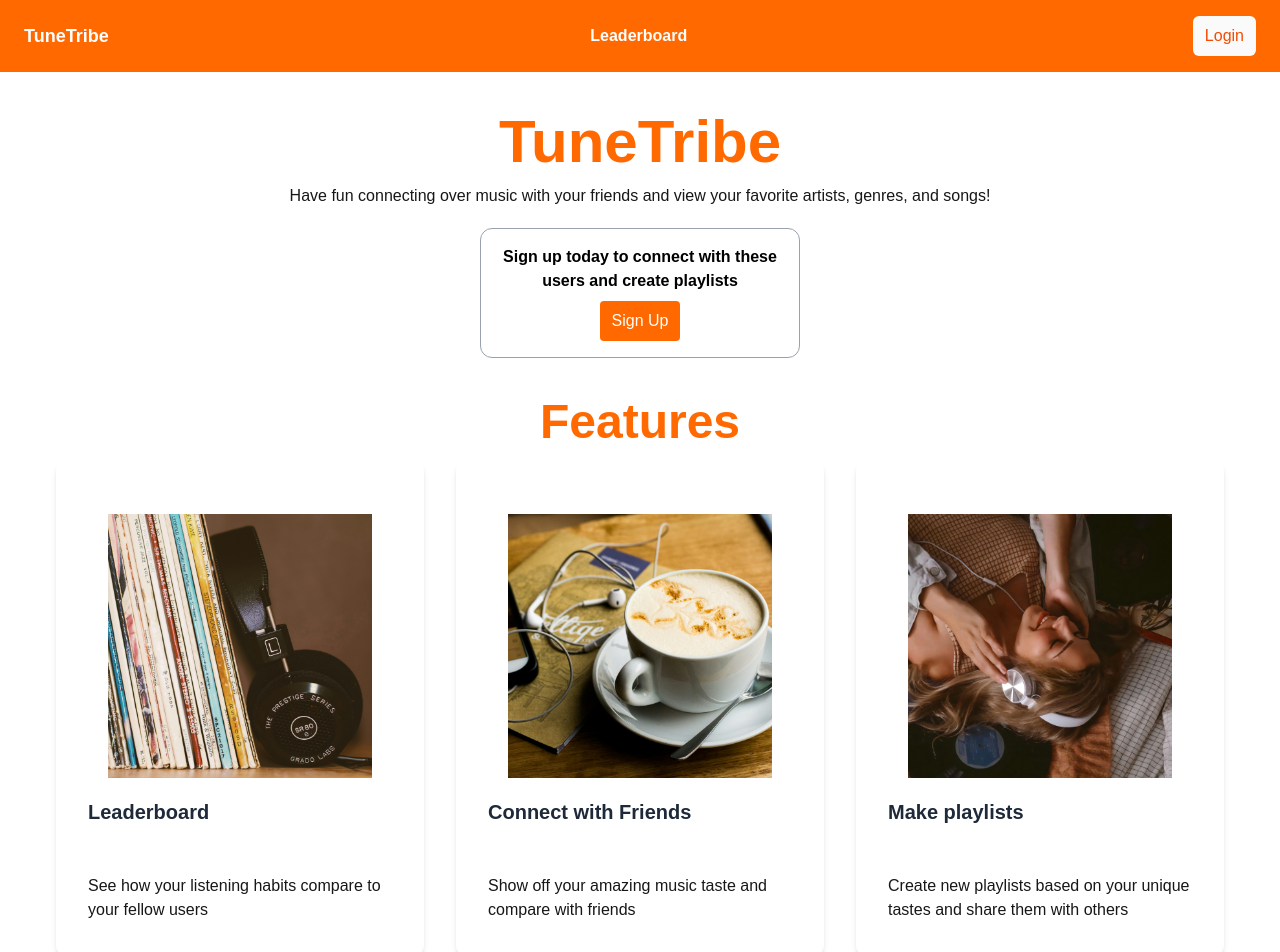
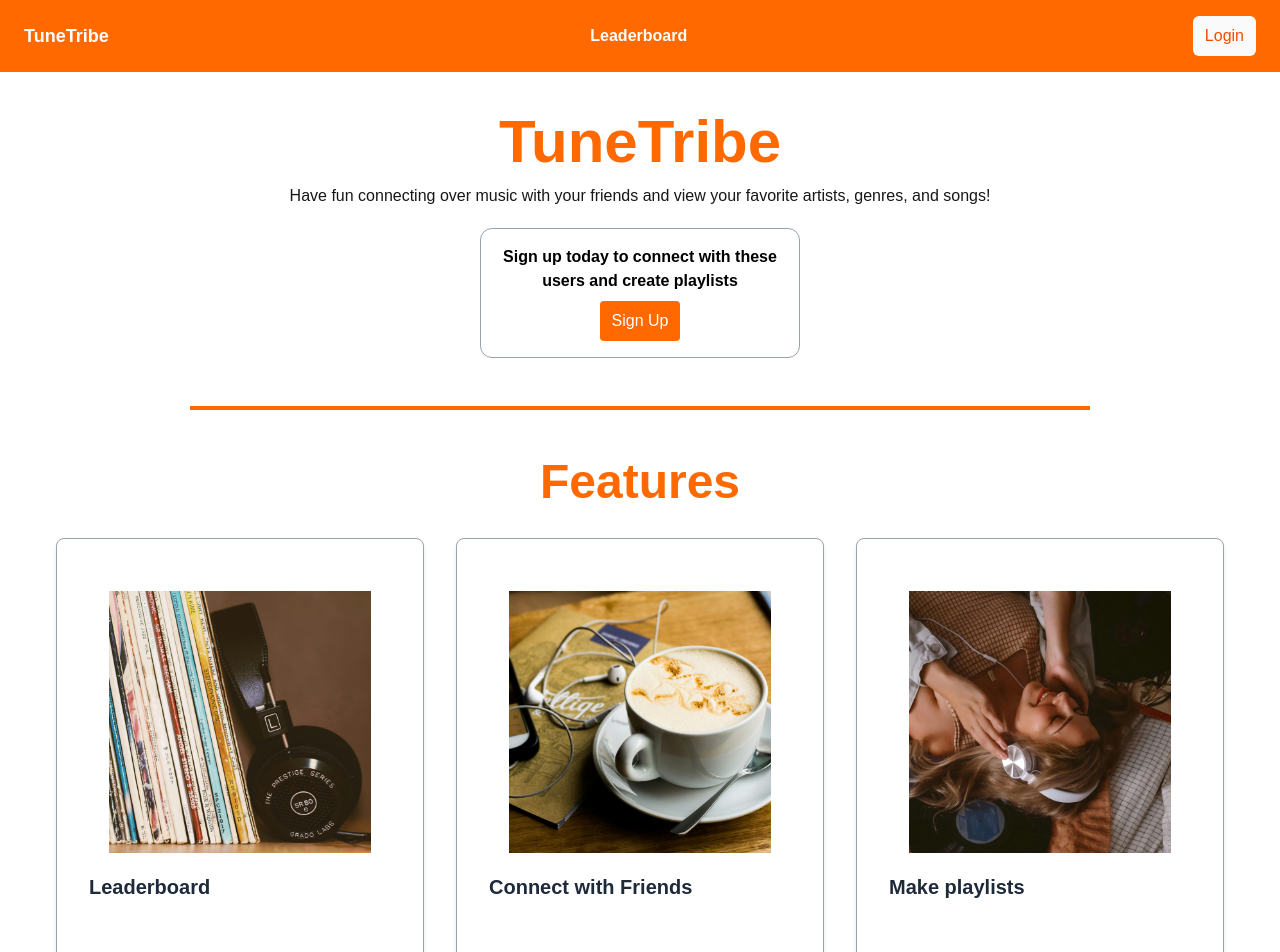
Before and after one commit to kevinhoang219/music-app, a Next.js app in the folder web-app/: page / in a window 1280 px wide. Shown: the top 952 px of the page. Built offline with nearby package versions, Linux system fonts and the light colour scheme; no server answers.

Commit message:
added divider in welcome page

```diff
--- a/web-app/src/app/leaderboard/page.tsx
+++ b/web-app/src/app/leaderboard/page.tsx
@@ -3,7 +3,7 @@ import UnauthenticatedView from '@/components/UnauthenticatedView';
 
 const About = () => {
     return (
-        <Content>
+    <Content>
     <UnauthenticatedView />
     </Content>
     )
--- a/web-app/src/components/Welcome.tsx
+++ b/web-app/src/components/Welcome.tsx
@@ -24,17 +24,18 @@ const Welcome = () => {
                 Sign Up
               </button>
             </div>
-            </div>
-            <h1 className='flex items-center justify-center mt-10 text-5xl font-bold text-orange-500'>Features</h1>
+        </div>
+        <div className="border-t-4 border-orange-500 my-12 w-3/4 mx-auto"></div>
+        <h1 className='flex items-center justify-center mt-10 mb-4 text-5xl font-bold text-orange-500'>Features</h1>
         <div className="min-h-full flex items-center justify-center">
-            <div className="bg-white bg-opacity-80 p-8 rounded-lg shadow-md max-w-md w-full text-center m-4">
+            <div className="border border-gray-400 shadow bg-white bg-opacity-80 p-8 rounded-lg shadow-md max-w-md w-full text-center m-4">
                 <Image src={Pic1} alt="records and headphones" className='w-max justify-self-center p-5'/>
             <h1 className="text-xl font-bold text-gray-800 text-left">Leaderboard</h1>
             <div className="mt-12">
                 <p className='text-left'>See how your listening habits compare to your fellow users</p>
             </div>
             </div>
-            <div className="bg-white bg-opacity-80 p-8 rounded-lg shadow-md max-w-md w-full text-center m-4">
+            <div className="border border-gray-400 shadow bg-white bg-opacity-80 p-8 rounded-lg shadow-md max-w-md w-full text-center m-4">
             <Image src={Pic2} alt="coffee cup" className='w-max justify-self-center p-5'/>
             <h1 className="text-xl font-bold text-gray-800 text-left">Connect with Friends</h1>
             <div className="mt-12">
@@ -42,7 +43,7 @@ const Welcome = () => {
             </div>
 
             </div>
-            <div className="bg-white bg-opacity-80 p-8 rounded-lg shadow-md max-w-md w-full text-center m-4">
+            <div className="border border-gray-400 shadow bg-white bg-opacity-80 p-8 rounded-lg shadow-md max-w-md w-full text-center m-4">
             <Image src={Pic3} alt="girl listening to music" className='w-max justify-self-center p-5'/>
             <h1 className="text-xl font-bold text-gray-800 text-left">Make playlists</h1>
             <div className="mt-12">
```
